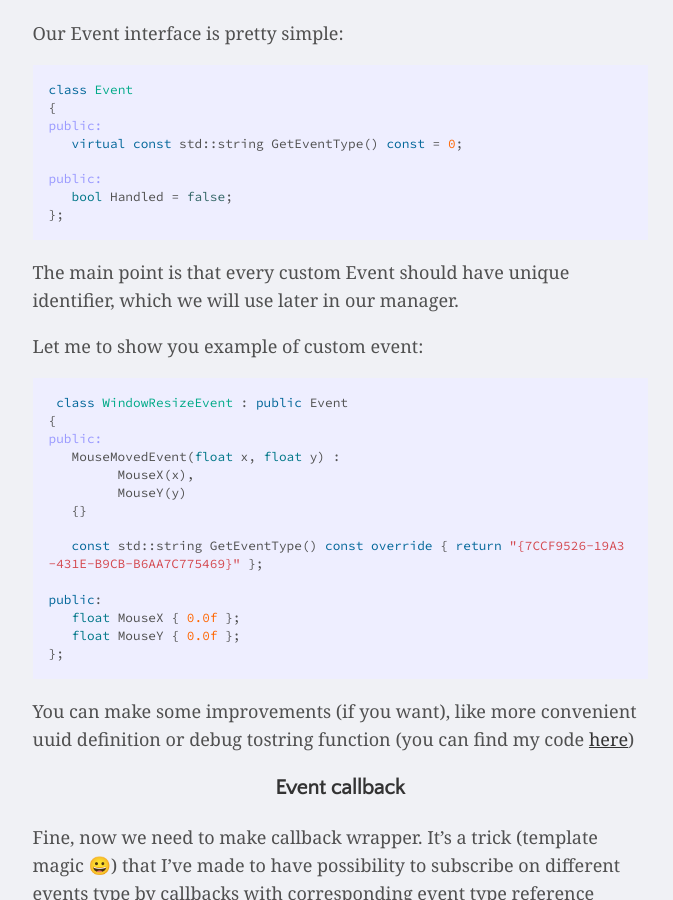
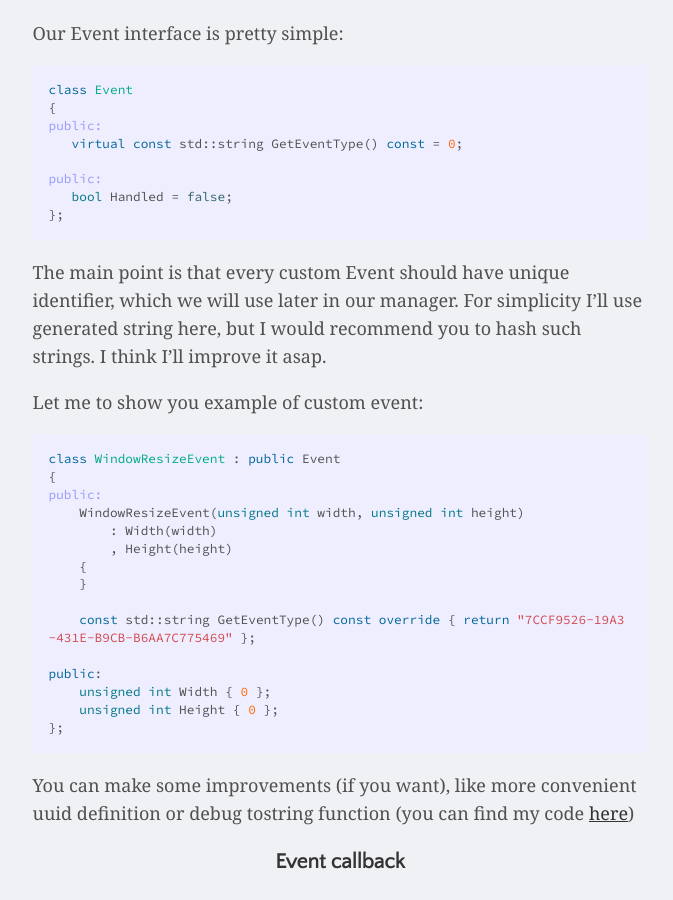
Before and after one commit to denyskryvytskyi/denyskryvytskyi.github.io, a Jekyll site: the page built from _posts/2022-06-09-event-system.md, in a window 1280 px wide and 900 px high, scrolled down 2125 px. Shown: the whole window, without its empty margins (300-973 px from the left). Built offline with Jekyll 4.4.1, drawn with Linux system fonts in a browser that asks for light colours; comment, search, counter and statistics services are not loaded.

Commit message:
Fixed example Event class

```diff
--- a/_posts/2022-06-09-event-system.md
+++ b/_posts/2022-06-09-event-system.md
@@ -53,22 +53,24 @@ public:
 {% endhighlight %}
 
 The main point is that every custom Event should have unique identifier, which we will use later in our manager.
+For simplicity I'll use generated string here, but I would recommend you to hash such strings. I think I'll improve it asap.
 
 Let me to show you example of custom event:
 {% highlight cpp %}
- class WindowResizeEvent : public Event
+class WindowResizeEvent : public Event
 {
 public:
-   MouseMovedEvent(float x, float y) :
-         MouseX(x),
-         MouseY(y)
-   {}
+    WindowResizeEvent(unsigned int width, unsigned int height)
+        : Width(width)
+        , Height(height)
+    {
+    }
 
-   const std::string GetEventType() const override { return "{7CCF9526-19A3-431E-B9CB-B6AA7C775469}" };
+    const std::string GetEventType() const override { return "7CCF9526-19A3-431E-B9CB-B6AA7C775469" };
 
 public:
-   float MouseX { 0.0f };
-   float MouseY { 0.0f };
+    unsigned int Width { 0 };
+    unsigned int Height { 0 };
 };
 {% endhighlight %}
 
```
